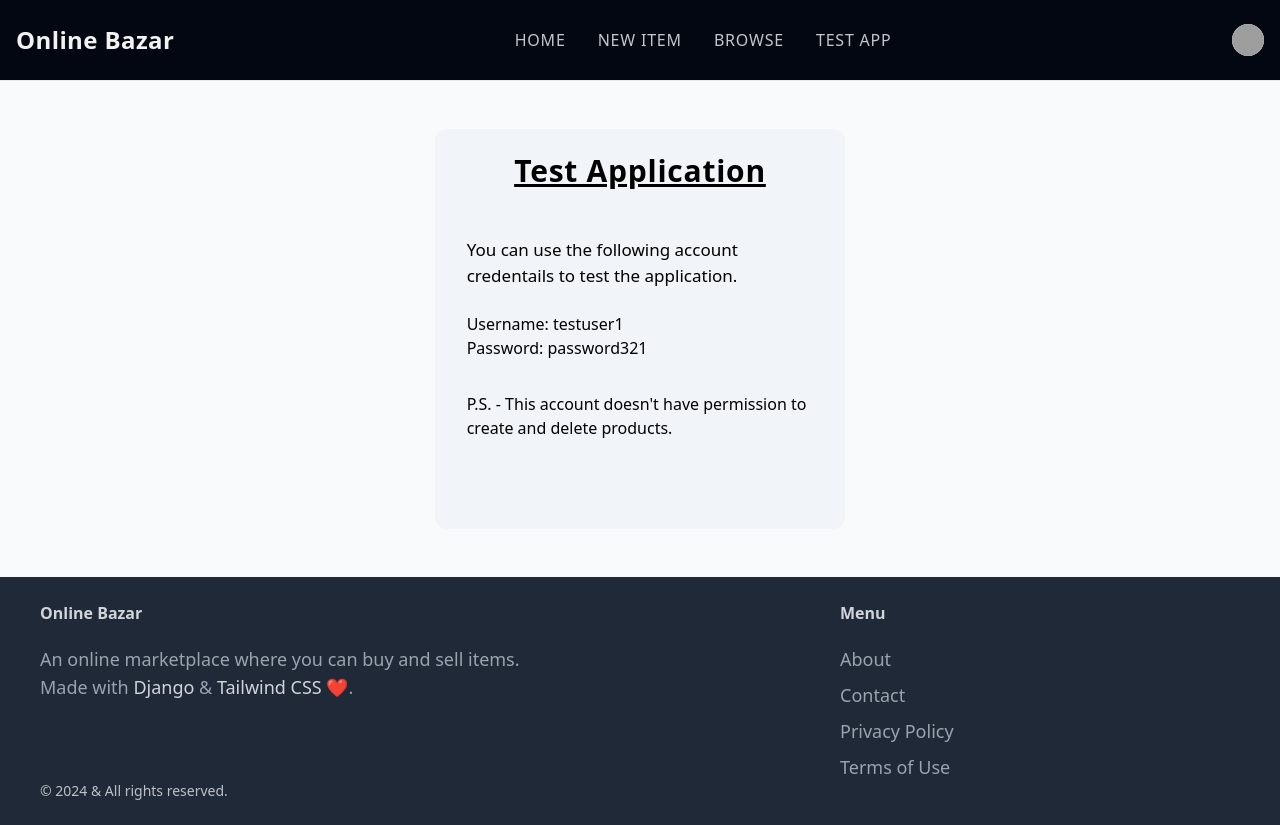
After one commit to matrix-bro/online-bazar, a Django app: page /test_app/ in a window 1280 px wide. The commit adds this page. Run offline with Django 4.2, Linux system fonts and the light colour scheme; parts of the project's set-up code (start-up, migrations or seed data) failed here and were passed over; some libraries are stand-ins or nearby versions; grey boxes are pictures that could not be loaded.

Commit message:
Modified application to allow testing

```diff
--- a/app/forms.py
+++ b/app/forms.py
@@ -3,6 +3,7 @@ from django.contrib.auth.models import User
 from django import forms
 from django_recaptcha.fields import ReCaptchaField
 from app.models import ConversationMessage, Item
+from django.conf import settings
 
 INPUT_CLASSES = 'w-full py-4 px-6 rounded-xl border'
 
@@ -30,7 +31,8 @@ class SignUpForm(UserCreationForm):
         'placeholder': 'Confirm password',
         'class': INPUT_CLASSES
     }))
-    captcha = ReCaptchaField(error_messages={'required': 'Please complete the captcha.'})
+    if not settings.DEBUG:
+        captcha = ReCaptchaField(error_messages={'required': 'Please complete the captcha.'})
 
 class LoginForm(AuthenticationForm):
     username = forms.CharField(widget=forms.TextInput(attrs={
@@ -42,7 +44,8 @@ class LoginForm(AuthenticationForm):
         'placeholder': 'Your password',
         'class': INPUT_CLASSES
     }))
-    captcha = ReCaptchaField(error_messages={'required': 'Please complete the captcha.'})
+    if not settings.DEBUG:
+        captcha = ReCaptchaField(error_messages={'required': 'Please complete the captcha.'})
 
 class NewItemForm(forms.ModelForm):
     class Meta:
--- a/app/templates/app/base.html
+++ b/app/templates/app/base.html
@@ -57,7 +57,7 @@
             <ul class="py-2 bg-gray-950 text-gray-200/85 tracking-wide rounded-md uppercase" aria-labelledby="user-menu-button">
               <li class="lowercase border-b pb-2">
                 <span class="block text-sm">{{ user.username }}</span>
-                <span class="block text-sm text-gray-400/80 truncate">{{ user.email }}</span>
+                <span class="block text-sm text-gray-400/80 px-2 truncate">{{ user.email }}</span>
               </li>
               <li>
                 <a
@@ -153,12 +153,31 @@
                 >Browse</a
               >
             </li>
+            <li>
+              <a
+                href="{% url 'test_app' %}"
+                class="block py-2 px-3 text-base md:p-0 hover:text-white"
+                >Test App</a
+              >
+            </li>
           </ul>
         </div>
       </div>
     </nav>
 
-    <div class="px-6 py-6 relative">{% block content %} {% endblock %}</div>
+    <div class="px-6 py-6 relative">
+      {% if messages %}
+        <div class="flex items-center justify-center">
+          <ul class="text-center p-4 mb-4 bg-orange-200/90 text-orange-800 w-[600px] rounded-lg">
+            {% for message in messages %}
+              <li class="">{{ message }}</li>
+            {% endfor %}
+          </ul>
+        </div>
+      {% endif %}
+
+      {% block content %} {% endblock %}
+    </div>
 
     <footer class="py-6 px-10 bg-gray-800 text-white">
       <div class="flex justify-between">
@@ -179,7 +198,7 @@
             </li>
             <li>
               <a
-                href="{% url 'contact' %}"
+                href="#"
                 class="text-lg"
                 >Contact</a
               >
--- a/app/templates/app/item_details.html
+++ b/app/templates/app/item_details.html
@@ -25,7 +25,7 @@
                     <a href="{% url 'delete-item' item.slug %}" class="inline-block mt-6 px-6 py-3 text-lg font-semibold bg-red-500 hover:bg-red-600 text-white rounded-xl">Delete</a>
                 </div>
             {% else %}
-                <a href="{% url 'new-conversation' item.id %}" class="inline-block mt-6 px-6 py-3 text-lg font-semibold bg-teal-500 text-white rounded-xl hover:bg-teal-700">Contact seller</a>
+                <a href="{% url 'new-conversation' item.slug %}" class="inline-block mt-6 px-6 py-3 text-lg font-semibold bg-teal-500 text-white rounded-xl hover:bg-teal-700">Contact seller</a>
             {% endif %}
         </div>
     </div>
--- /dev/null
+++ b/app/templates/app/test_app.html
@@ -0,0 +1,18 @@
+{% extends 'app/base.html' %}
+
+{% block title %}Test Application{% endblock %}
+
+{% block content %}
+    <div class="lg:w-1/3 md:w-1/2 min-h-[400px] my-6 mx-auto p-6 bg-slate-100 rounded-xl">
+        <h1 class="mb-12 text-3xl text-center font-bold tracking-wide underline">Test Application</h1>
+
+        <div class="mb-6 px-2">
+            <p class="text-[17px] mb-6">You can use the following account credentails to test the application.</p>
+            <p>Username: testuser1</p>
+            <p>Password: password321</p>
+            <p class="mt-8">P.S. - This account doesn't have permission to create and delete products.</p>
+        </div>
+
+    </div>
+
+{% endblock %}
--- a/app/urls.py
+++ b/app/urls.py
@@ -5,7 +5,7 @@ from app.forms import LoginForm
 
 urlpatterns = [
     path('', views.index, name='index'),
-    path('contact/', views.contact, name='contact'),
+    path('test_app/', views.test_app, name='test_app'),
 
     path('item/<slug:slug>/', views.item_details, name='item-details'),
 
--- a/app/views.py
+++ b/app/views.py
@@ -3,6 +3,7 @@ from app.forms import ConversationMessageForm, EditItemForm, NewItemForm, SignUp
 from django.contrib.auth.decorators import login_required
 from app.models import Category, Conversation, Item
 from django.db.models import Q
+from django.contrib import messages
 
 def index(request):
     items = Item.objects.filter(is_sold=False).order_by('-created_at')[:6]
@@ -13,6 +14,9 @@ def index(request):
         'items': items
     })
 
+def test_app(request):
+    return render(request, 'app/test_app.html')
+
 def item_details(request, slug):
     item = get_object_or_404(Item, slug=slug)
     related_items = Item.objects.filter(category=item.category, is_sold=False).exclude(slug=slug)[:3]
@@ -22,16 +26,13 @@ def item_details(request, slug):
         'related_items': related_items
     })
 
-def contact(request):
-    return render(request, 'app/contact.html')
-
-
 def signup(request):
     if request.method == 'POST':
         form = SignUpForm(request.POST)
 
         if form.is_valid():
             form.save()
+            messages.add_message(request, messages.INFO, "Account created successfully. You can now login!")
             return redirect('login')
     else:
         form = SignUpForm()
@@ -42,6 +43,10 @@ def signup(request):
 
 @login_required
 def new_item(request):
+    if request.user.groups.filter(name='Test App Group').exists():
+        messages.add_message(request, messages.INFO, "You don't have permission to create products.")
+        return redirect('login')
+
     if request.method == 'POST':
         form = NewItemForm(request.POST, request.FILES)
 
@@ -51,6 +56,7 @@ def new_item(request):
             item.created_by = request.user
             item.save()
 
+            messages.add_message(request, messages.INFO, "Product added successfully.")
             return redirect('item-details', slug=item.slug)
     else:
         form = NewItemForm()
@@ -70,9 +76,13 @@ def dashboard(request):
 
 @login_required
 def delete_item(request, slug):
+    if request.user.groups.filter(name='Test App Group').exists():
+        messages.add_message(request, messages.INFO, "You don't have permission to delete products.")
+        return redirect('login')
+
     item = get_object_or_404(Item, slug=slug, created_by=request.user)
     item.delete()
-
+    messages.add_message(request, messages.INFO, "Product deleted successfully.")
     return redirect('dashboard')
 
 @login_required
@@ -84,7 +94,7 @@ def edit_item(request, slug):
 
         if form.is_valid():
             form.save()
-
+            messages.add_message(request, messages.INFO, "Product details updated successfully.")
             return redirect('item-details', slug=item.slug)
     else:
         form = EditItemForm(instance=item)
@@ -116,7 +126,7 @@ def browse_items(request):
 
 @login_required
 def new_conversation(request, item_slug):
-    item = get_object_or_404(Item, pk=item_slug)
+    item = get_object_or_404(Item, slug=item_slug)
 
     # person who created this item, can't create a new conversation
     # it should be other users
```
Also changed, not shown: app/templates/app/contact.html (deleted, +0 -7 lines), app/templates/app/login.html (line endings or trailing spaces).
